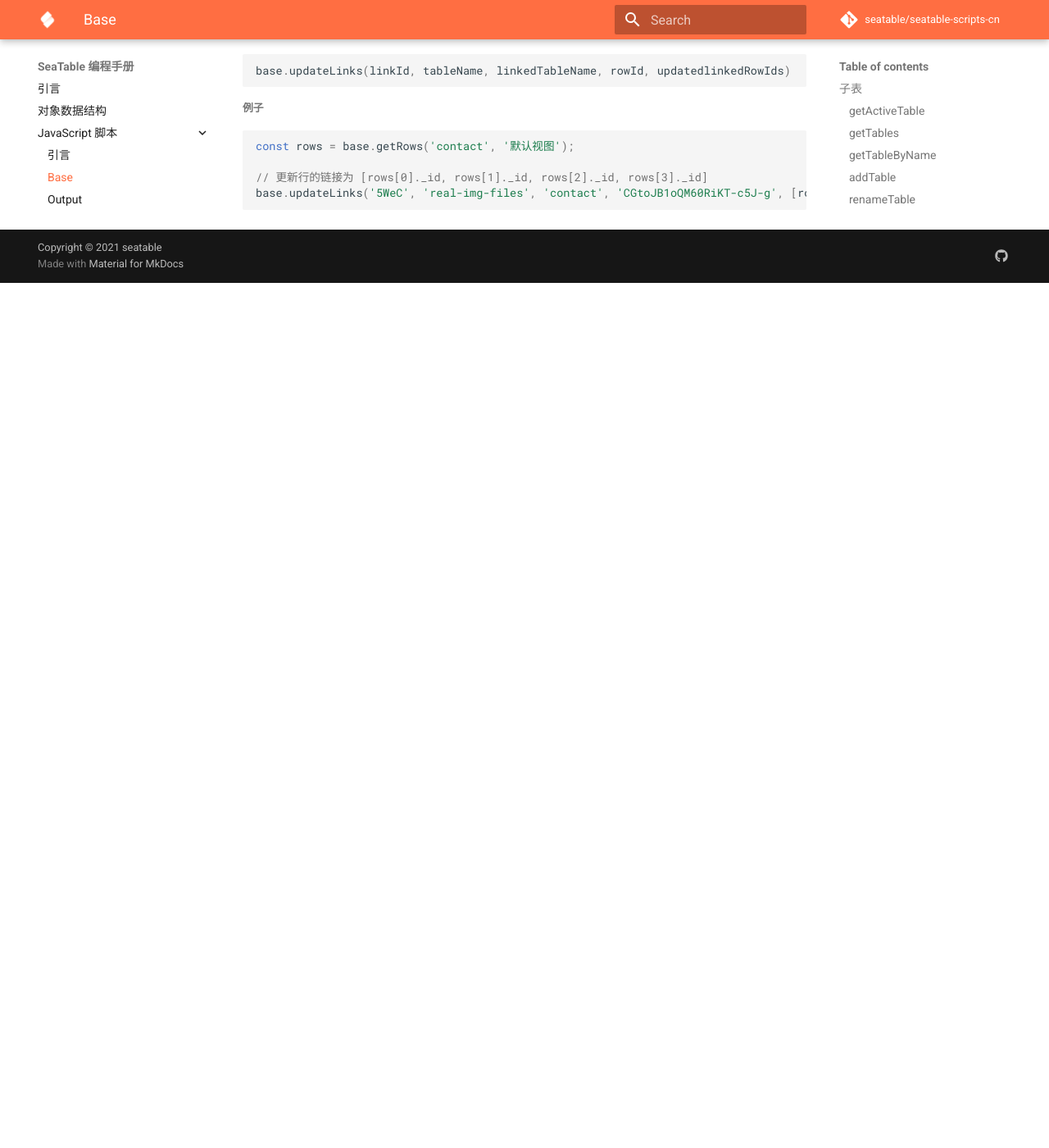
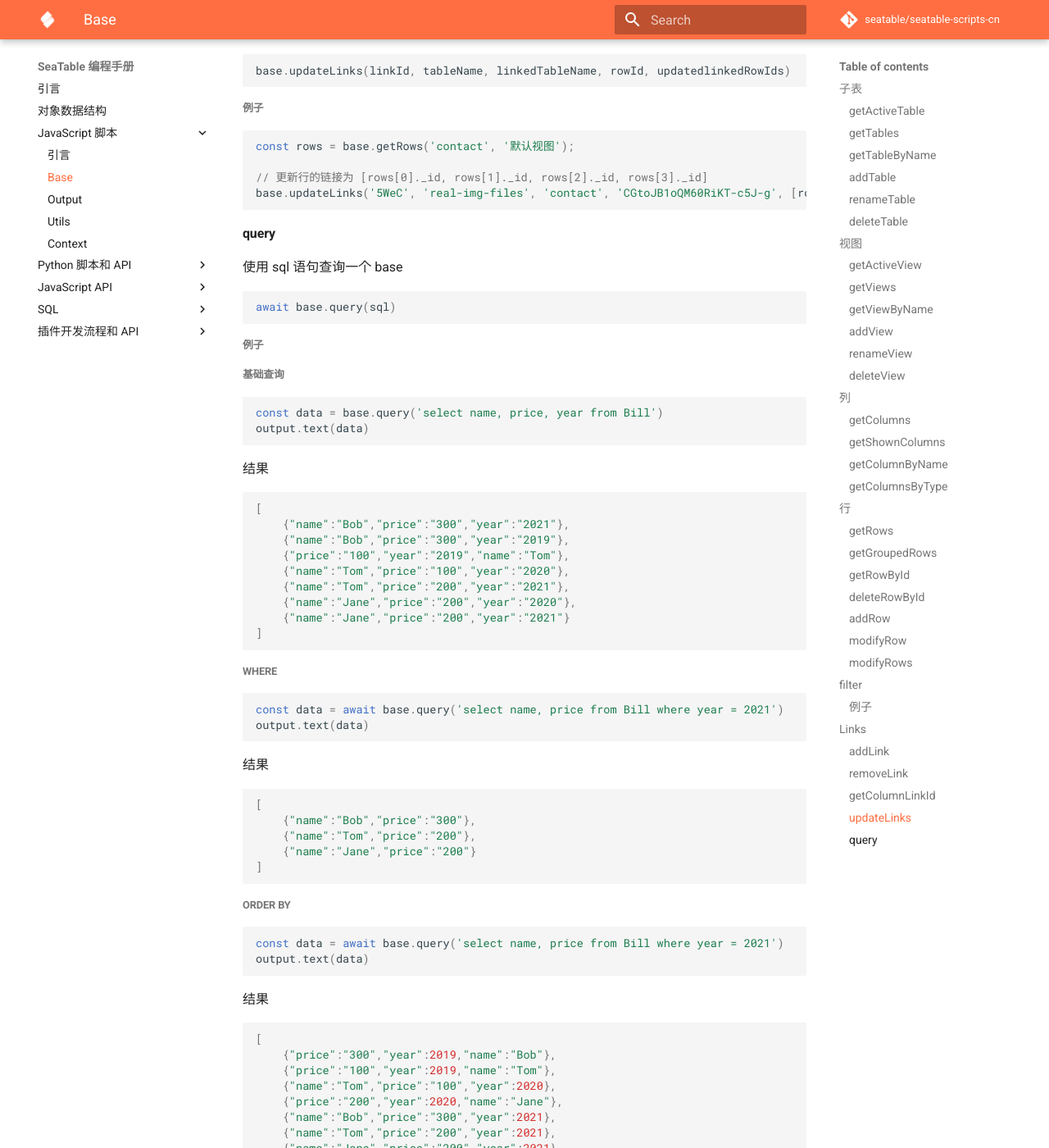
Before and after one commit to seatable/seatable-scripts-cn, an MkDocs documentation site: the page built from manual/javascript/base.md, in a window 1280 px wide and 1400 px high, scrolled down 8804 px. Shown: the whole window at 82% size. Built offline with MkDocs 1.6.1 and Material for MkDocs 9.7.7, drawn with Linux system fonts in a browser that asks for light colours; comment, search, counter and statistics services are not loaded; before the commit the page ends 9149 px from its top, so only the background shows below that; some of the changed text lies outside the part shown.

Commit message:
feat:js script adds sql query

````diff
--- a/manual/javascript/base.md
+++ b/manual/javascript/base.md
@@ -526,3 +526,117 @@
 // 更新行的链接为 [rows[0]._id, rows[1]._id, rows[2]._id, rows[3]._id]
 base.updateLinks('5WeC', 'real-img-files', 'contact', 'CGtoJB1oQM60RiKT-c5J-g', [rows[0]._id, rows[1]._id, rows[2]._id, rows[3]._id])
 ```
+
+#### query
+
+使用 sql 语句查询一个 base
+
+```javascript
+await base.query(sql)
+
+```
+
+##### 例子
+
+######  基础查询
+
+```javascript
+const data = base.query('select name, price, year from Bill')
+output.text(data)
+
+```
+
+结果
+
+```javascript
+[
+	{"name":"Bob","price":"300","year":"2021"},
+	{"name":"Bob","price":"300","year":"2019"},
+	{"price":"100","year":"2019","name":"Tom"},
+	{"name":"Tom","price":"100","year":"2020"},
+	{"name":"Tom","price":"200","year":"2021"},
+	{"name":"Jane","price":"200","year":"2020"},
+	{"name":"Jane","price":"200","year":"2021"}
+]
+
+```
+
+###### WHERE
+
+```javascript
+const data = await base.query('select name, price from Bill where year = 2021')
+output.text(data)
+
+```
+
+结果
+
+```javascript
+[
+	{"name":"Bob","price":"300"},
+	{"name":"Tom","price":"200"},
+	{"name":"Jane","price":"200"}
+]
+
+```
+
+###### ORDER BY
+
+```javascript
+const data = await base.query('select name, price from Bill where year = 2021')
+output.text(data)
+
+```
+
+结果
+
+```javascript
+[
+	{"price":"300","year":2019,"name":"Bob"},
+	{"price":"100","year":2019,"name":"Tom"},
+	{"name":"Tom","price":"100","year":2020},
+	{"price":"200","year":2020,"name":"Jane"},
+	{"name":"Bob","price":"300","year":2021},
+	{"name":"Tom","price":"200","year":2021},
+	{"name":"Jane","price":"200","year":2021}
+]
+
+```
+
+###### GROUP BY
+
+```javascript
+const data = await base.query('select name, sum(price) from Bill group by name')
+output.text(data)
+
+```
+
+结果
+
+```
+[
+	{"name":"Bob","SUM(price)":600},
+	{"SUM(price)":400,"name":"Jane"},
+	{"name":"Tom","SUM(price)":400}
+]
+
+```
+
+###### DISTINCT
+
+```javascript
+const data = await base.query('select distinct name from Bill')
+output.text(data)
+
+```
+
+结果
+
+```
+[
+	{"name":"Bob"},
+	{"name":"Jane"},
+	{"name":"Tom"}
+]
+
+```
````
